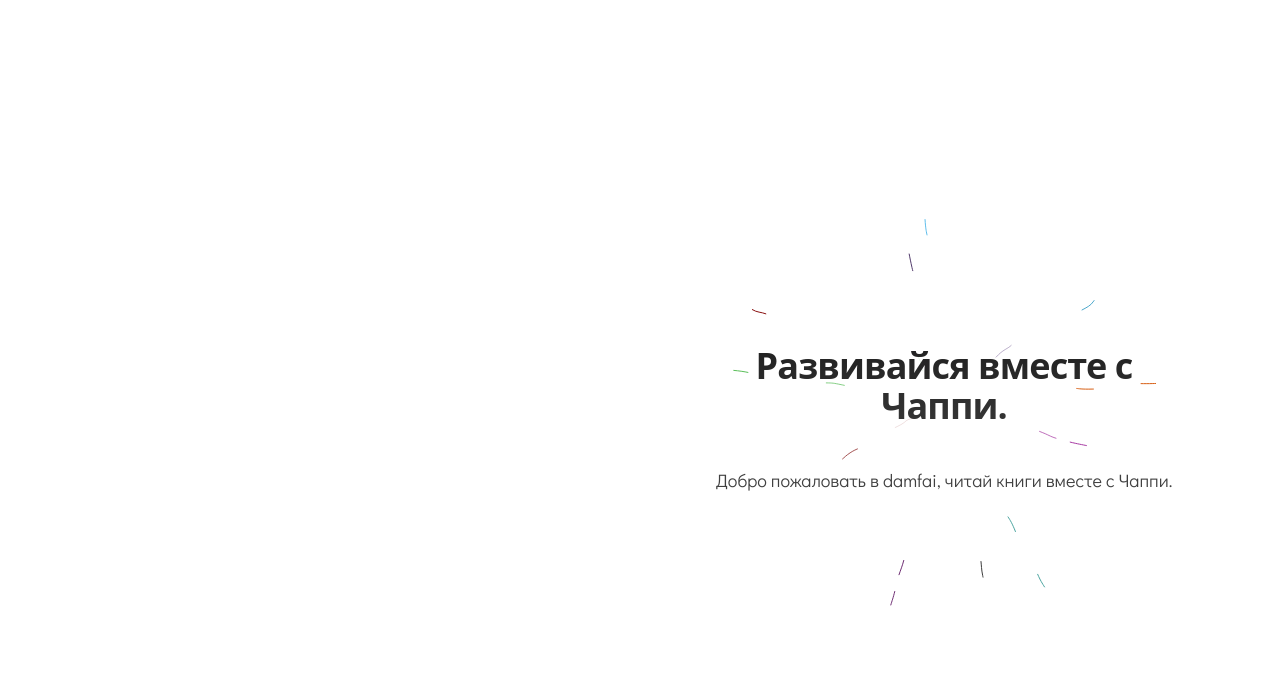
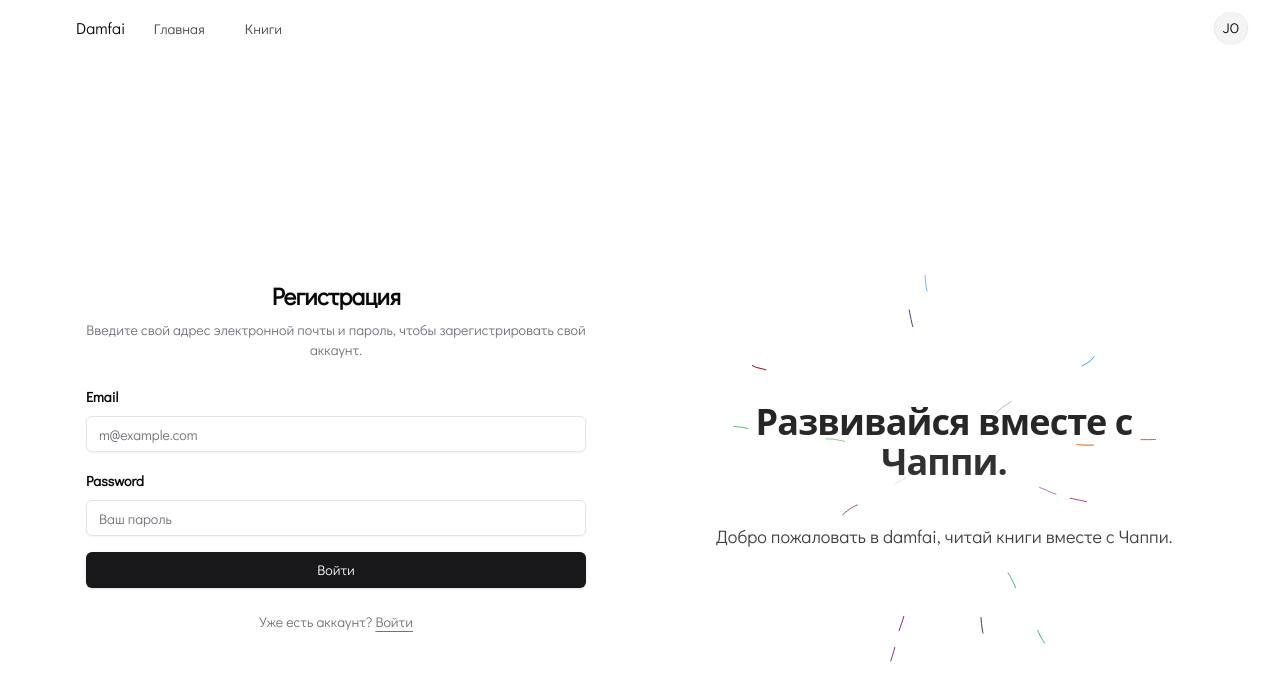
Before and after one commit to shms0mms/damfai-client, a Next.js app: page /auth/sign-up in a window 1280 px wide. Shown: the top 700 px of the page. Built offline with nearby package versions, Linux system fonts and the light colour scheme.

Commit message:
fix: remove search from header

```diff
--- a/src/app/auth/layout.tsx
+++ b/src/app/auth/layout.tsx
@@ -1,4 +1,5 @@
 import { BackgroundLinesDemo } from "@/components/blocks/background-lines"
+import { Header } from "@/components/layout/header"
 
 export default function AuthLayout({
   children
@@ -7,6 +8,7 @@
 }) {
   return (
     <>
+      <Header />
       <div className="container h-full">
         <div className="relative grid h-full w-full grid-cols-2 max-md:grid-cols-1">
           <div className="relative z-10 flex h-full w-full items-center justify-center">
--- a/src/app/auth/sign-in/page.tsx
+++ b/src/app/auth/sign-in/page.tsx
@@ -2,10 +2,12 @@
 
 import { zodResolver } from "@hookform/resolvers/zod"
 import { Loader } from "lucide-react"
+import Link from "next/link"
 import * as React from "react"
 import { SubmitHandler, useForm } from "react-hook-form"
 import * as z from "zod"
 import { OPTIONS } from "@/config/options.config"
+import { ROUTES } from "@/config/route.config"
 import { Button } from "@/components/ui/button"
 import {
   Form,
@@ -40,7 +42,7 @@
   }
   const isLoading = form.formState.isLoading
   return (
-    <div className="mx-auto max-w-[400px] space-y-6">
+    <div className="mx-auto max-w-[500px] space-y-6">
       <div className="space-y-2 text-center">
         <h1 className="text-2xl font-semibold tracking-tight">Войти</h1>
         <p className="text-sm text-muted-foreground">
@@ -85,9 +87,12 @@
 
       <div className="text-center text-sm text-muted-foreground">
         Еще нету аккаунта?{" "}
-        <a href="#" className="underline underline-offset-4 hover:text-primary">
+        <Link
+          href={ROUTES.SIGN_UP}
+          className="underline underline-offset-4 hover:text-primary"
+        >
           Зарегистрироваться
-        </a>
+        </Link>
       </div>
     </div>
   )
--- a/src/app/auth/sign-up/page.tsx
+++ b/src/app/auth/sign-up/page.tsx
@@ -1,5 +1,99 @@
-"use client";
+"use client"
 
-export default function SignUpPage() {
-  return <div></div>;
+import { zodResolver } from "@hookform/resolvers/zod"
+import { Loader } from "lucide-react"
+import Link from "next/link"
+import * as React from "react"
+import { SubmitHandler, useForm } from "react-hook-form"
+import * as z from "zod"
+import { OPTIONS } from "@/config/options.config"
+import { ROUTES } from "@/config/route.config"
+import { Button } from "@/components/ui/button"
+import {
+  Form,
+  FormControl,
+  FormField,
+  FormItem,
+  FormLabel,
+  FormMessage
+} from "@/components/ui/form"
+import { Input } from "@/components/ui/input"
+
+const formSchema = z.object({
+  email: z
+    .string({
+      message: OPTIONS.required
+    })
+    .email({
+      message: "Введите правильный адрес электронной почты"
+    }),
+  password: z.string({ message: OPTIONS.required }).min(8, {
+    message: "Пароль должен содержать не менее 8 символов"
+  })
+})
+type FormSchema = z.infer<typeof formSchema>
+export default function AuthForm() {
+  const form = useForm<FormSchema>({
+    resolver: zodResolver(formSchema)
+  })
+
+  const onSubmit: SubmitHandler<FormSchema> = values => {
+    console.log(values)
+  }
+  const isLoading = form.formState.isLoading
+  return (
+    <div className="mx-auto max-w-[500px] space-y-6">
+      <div className="space-y-2 text-center">
+        <h1 className="text-2xl font-semibold tracking-tight">Регистрация</h1>
+        <p className="text-sm text-muted-foreground">
+          Введите свой адрес электронной почты и пароль, чтобы зарегистрировать
+          свой аккаунт.
+        </p>
+      </div>
+      <Form {...form}>
+        <form onSubmit={form.handleSubmit(onSubmit)} className="space-y-4">
+          <FormField
+            control={form.control}
+            name="email"
+            render={({ field }) => (
+              <FormItem>
+                <FormLabel>Email</FormLabel>
+                <FormControl>
+                  <Input placeholder="m@example.com" {...field} />
+                </FormControl>
+                <FormMessage />
+              </FormItem>
+            )}
+          />
+          <FormField
+            control={form.control}
+            name="password"
+            render={({ field }) => (
+              <FormItem>
+                <FormLabel>Password</FormLabel>
+                <FormControl>
+                  <Input placeholder="Ваш пароль" type="password" {...field} />
+                </FormControl>
+                <FormMessage />
+              </FormItem>
+            )}
+          />
+          <Button type="submit" className="w-full" disabled={isLoading}>
+            {isLoading && <Loader className="mr-2 h-4 w-4 animate-spin" />}
+            Войти
+          </Button>
+        </form>
+      </Form>
+
+      <div className="text-center text-sm text-muted-foreground">
+        Уже есть аккаунт?{" "}
+        <Link
+          href={ROUTES.SIGN_IN}
+          className="underline underline-offset-4 hover:text-primary"
+        >
+          Войти
+        </Link>
+      </div>
+    </div>
+  )
 }
--- a/src/components/layout/header/index.tsx
+++ b/src/components/layout/header/index.tsx
@@ -29,7 +29,7 @@
           <Navigation />
         </div>
         <div className="flex w-full items-center justify-center">
-          <Search />
+          {/* <Search /> */}
         </div>
         <div className="flex w-full max-w-fit justify-end md:max-w-[250px]">
           <UserNav />
```
